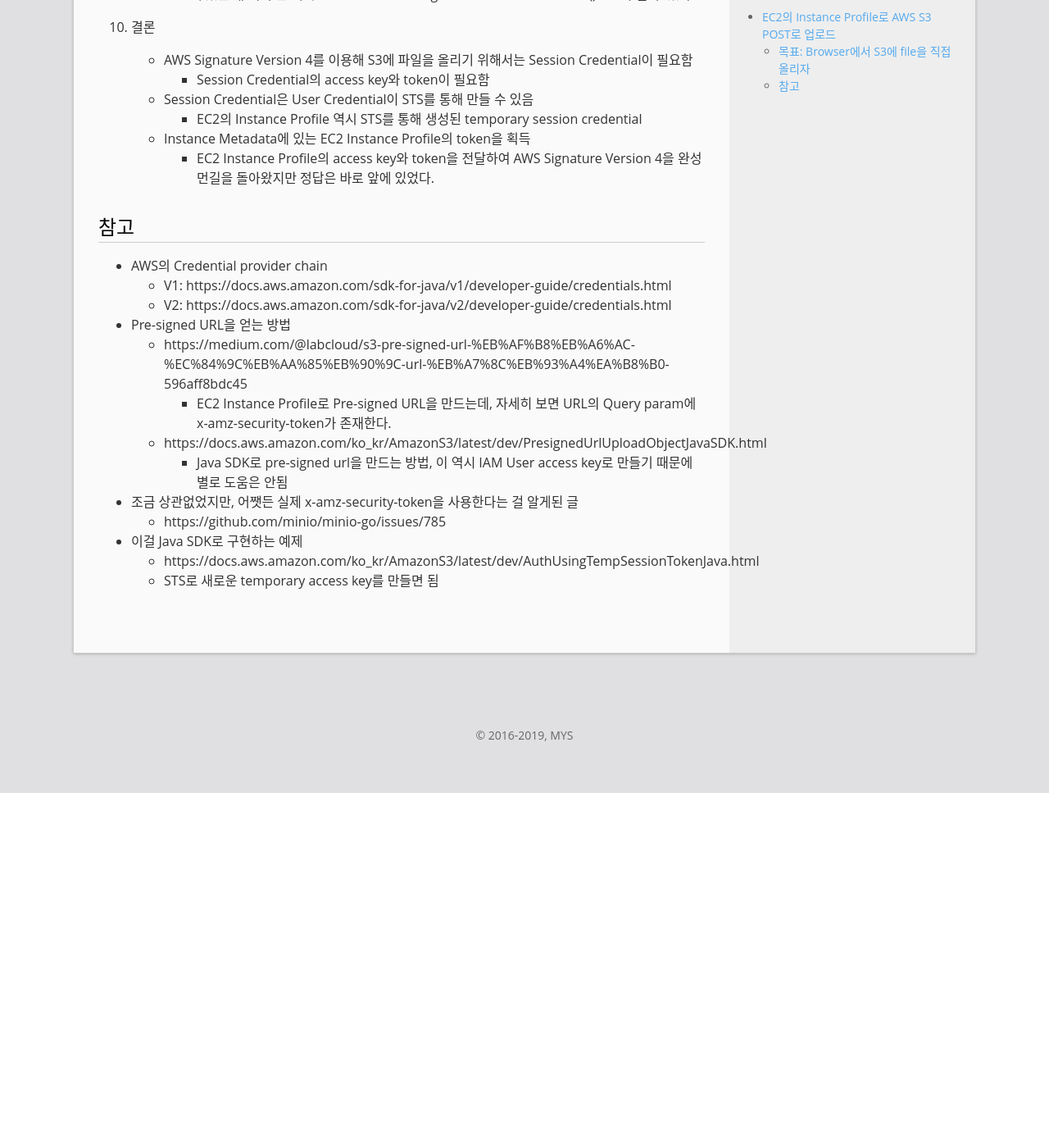
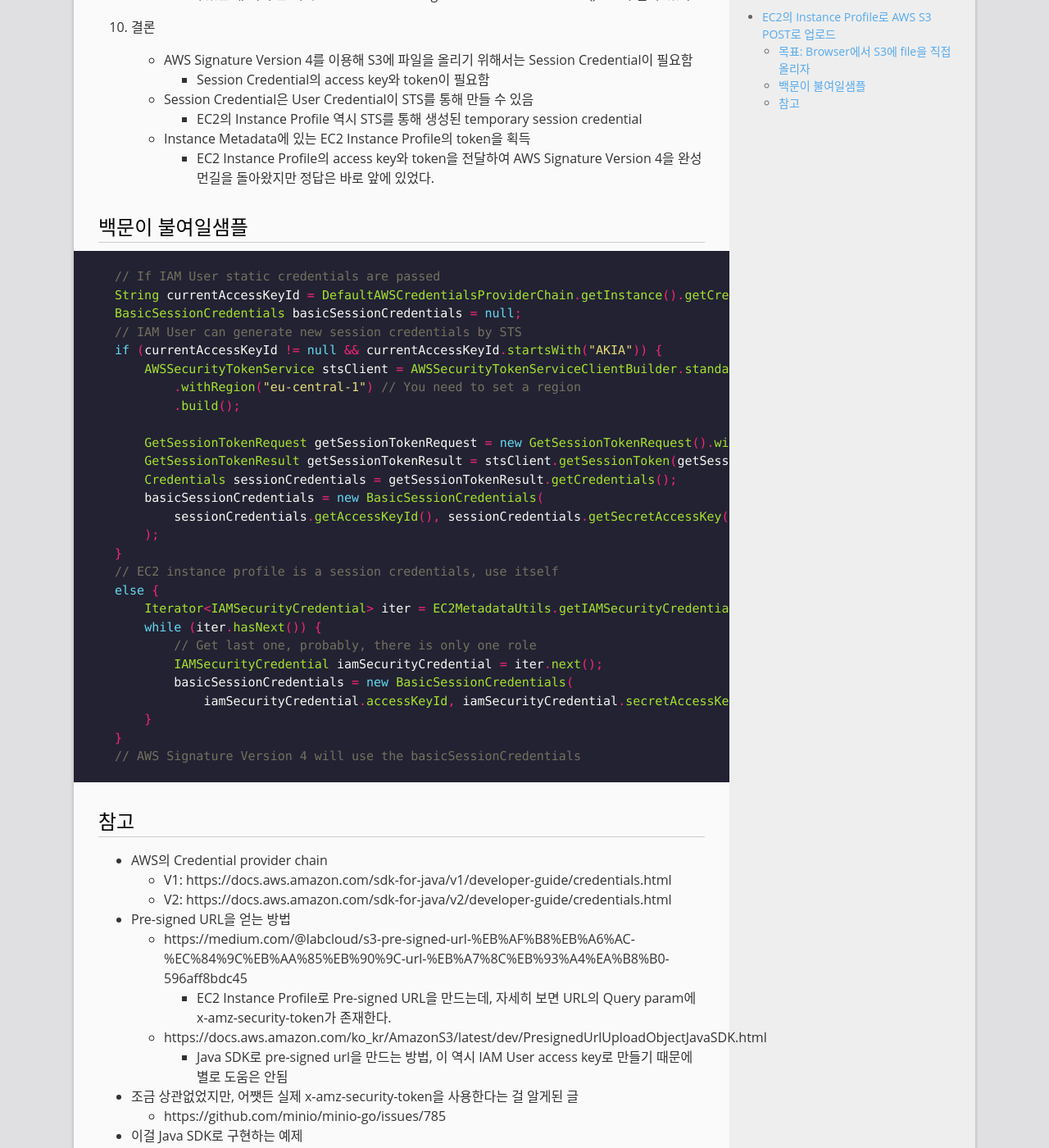
Before and after one commit to mystria/mystria.github.io, a Jekyll site: the page built from _posts/2019-09-26-fail-case-s3-upload-with-temporary-cred.md, in a window 1280 px wide and 1400 px high, scrolled down 2852 px. Shown: the whole window at 82% size. Built offline with Jekyll 4.4.1, drawn with Linux system fonts in a browser that asks for light colours; comment, search, counter and statistics services are not loaded; before the commit the page ends 3819 px from its top, so only the background shows below that.

Commit message:
Update sample code

```diff
--- a/_posts/2019-09-26-fail-case-s3-upload-with-temporary-cred.md
+++ b/_posts/2019-09-26-fail-case-s3-upload-with-temporary-cred.md
@@ -84,6 +84,37 @@ EC2 Instance Profile의 이름을 알아내어 token을 꺼내면 된다. EC2 In
   + EC2 Instance Profile의 access key와 token을 전달하여 AWS Signature Version 4을 완성
 먼길을 돌아왔지만 정답은 바로 앞에 있었다.
 
+## 백문이 불여일샘플
+~~~ java
+// If IAM User static credentials are passed
+String currentAccessKeyId = DefaultAWSCredentialsProviderChain.getInstance().getCredentials().getAWSAccessKeyId();
+BasicSessionCredentials basicSessionCredentials = null;
+// IAM User can generate new session credentials by STS
+if (currentAccessKeyId != null && currentAccessKeyId.startsWith("AKIA")) {
+    AWSSecurityTokenService stsClient = AWSSecurityTokenServiceClientBuilder.standard()
+        .withRegion("eu-central-1") // You need to set a region
+        .build();
+
+    GetSessionTokenRequest getSessionTokenRequest = new GetSessionTokenRequest().withDurationSeconds(900);
+    GetSessionTokenResult getSessionTokenResult = stsClient.getSessionToken(getSessionTokenRequest);
+    Credentials sessionCredentials = getSessionTokenResult.getCredentials();
+    basicSessionCredentials = new BasicSessionCredentials(
+        sessionCredentials.getAccessKeyId(), sessionCredentials.getSecretAccessKey(), sessionCredentials.getSessionToken()
+    );
+}
+// EC2 instance profile is a session credentials, use itself
+else {
+    Iterator<IAMSecurityCredential> iter = EC2MetadataUtils.getIAMSecurityCredentials().values().iterator();
+    while (iter.hasNext()) {
+        // Get last one, probably, there is only one role
+        IAMSecurityCredential iamSecurityCredential = iter.next();
+        basicSessionCredentials = new BasicSessionCredentials(
+            iamSecurityCredential.accessKeyId, iamSecurityCredential.secretAccessKey, iamSecurityCredential.token);
+    }
+}
+// AWS Signature Version 4 will use the basicSessionCredentials
+~~~
+
 ## 참고
 * AWS의 Credential provider chain
   + V1: https://docs.aws.amazon.com/sdk-for-java/v1/developer-guide/credentials.html
```
